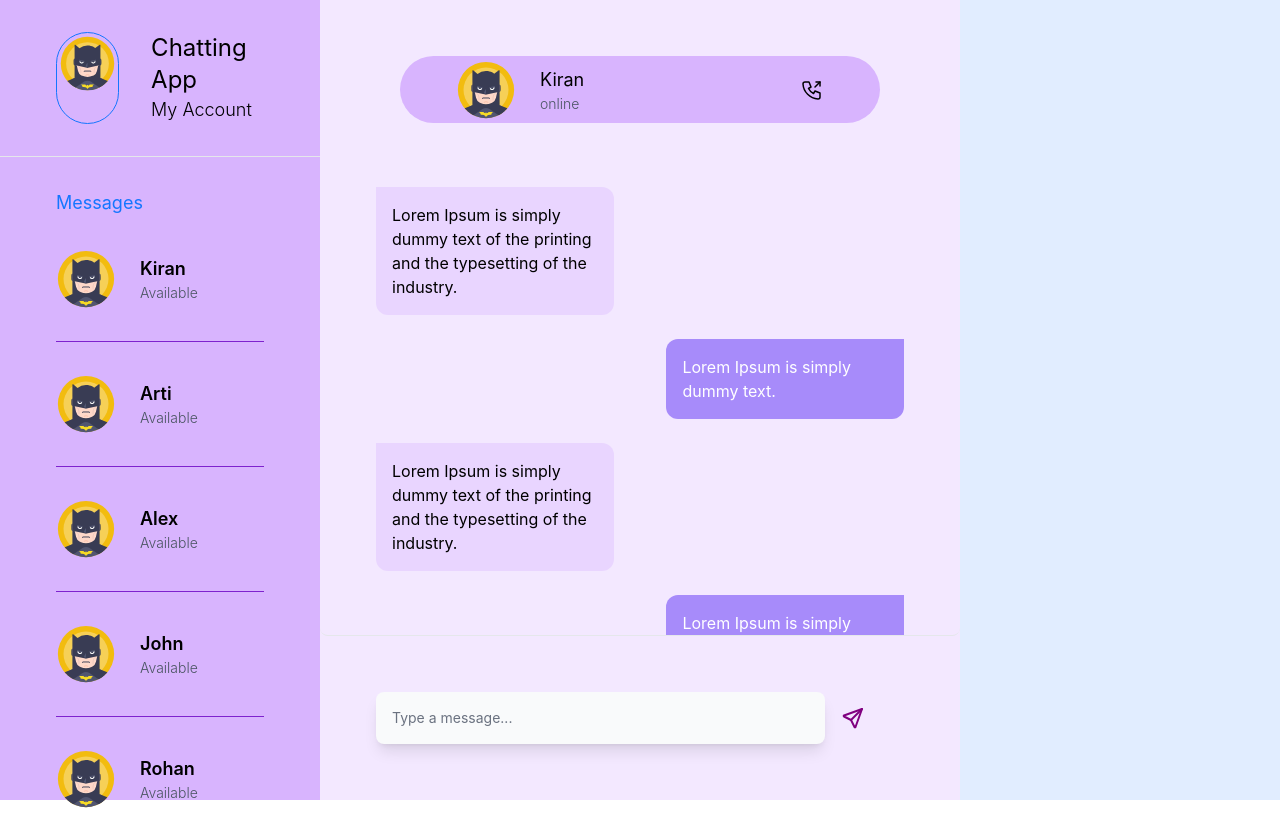
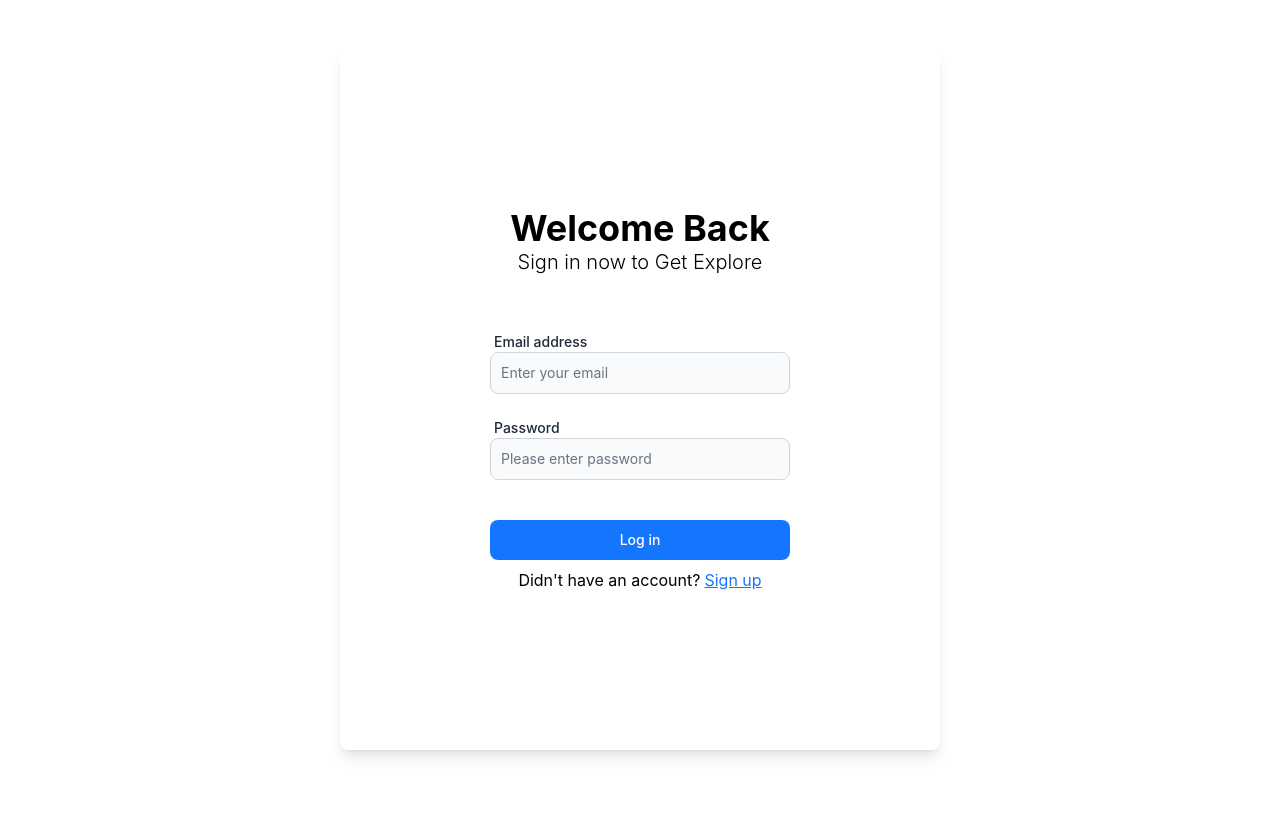
Before and after one commit to himanshupanwar13/Chat_App, a React (Create React App) app in the folder client/: page /users/sign_in in a window 1280 px wide. After the commit the page ends 800 px from the top, so only its background shows below. Built offline with nearby package versions, Linux system fonts and the light colour scheme.

Commit message:
new commit

```diff
--- a/client/package.json
+++ b/client/package.json
@@ -8,6 +8,7 @@
     "@testing-library/user-event": "^13.5.0",
     "react": "^18.3.1",
     "react-dom": "^18.3.1",
+    "react-router-dom": "^6.26.1",
     "react-scripts": "5.0.1",
     "web-vitals": "^2.1.4"
   },
@@ -36,6 +37,7 @@
     ]
   },
   "devDependencies": {
+    "@tailwindcss/forms": "^0.5.8",
     "tailwindcss": "^3.4.10"
   }
 }
--- a/client/src/App.js
+++ b/client/src/App.js
@@ -1,13 +1,16 @@
 import './App.css';
 import Dashboard from './modules/Dashboard';
 import Form from './modules/Form';
+import {Routes, Route} from 'react-router-dom'
 
 function App() {
   return (
-   <div className=" bg-[#e1edff] h-screen flex justify-center items-center">
-     {/* <Form/> */}
-    <Dashboard/>
-   </div>
+    <Routes>
+      <Route path='/' element={<Dashboard/>}/>
+      <Route path='/users/sign_in' element={<Form isSignInPage={true}/>}/>
+      <Route path='/users/sign_up' element={<Form isSignInPage={false}/>}/>
+    </Routes>
+
   );
 }
 
--- a/client/src/index.js
+++ b/client/src/index.js
@@ -3,12 +3,14 @@ import ReactDOM from 'react-dom/client';
 import './index.css';
 import App from './App';
 import reportWebVitals from './reportWebVitals';
-
+import {BrowserRouter} from 'react-router-dom'
 
 const root = ReactDOM.createRoot(document.getElementById('root'));
 root.render(
   <React.StrictMode>
-    <App />
+    <BrowserRouter>
+      <App />
+    </BrowserRouter>
   </React.StrictMode>
 );
 
--- a/client/src/modules/Dashboard/index.js
+++ b/client/src/modules/Dashboard/index.js
@@ -3,7 +3,7 @@ import Input from "../../components/input"
 const Dashboard = () => {
   const contacts = [
     {
-      name: 'Kiran',
+      name: 'Rajpal',
       status: 'Available',
       img: Avatar
     },
@@ -34,10 +34,10 @@ const Dashboard = () => {
     }
   ]
   return (
-    <div className='w-screen flex'>
+    <div className='w-screen flex overflow-x-hidden'>
 
 <div className='w-[25%] h-screen bg-purple-300'>
-<div className='flex item-center my-8 mx-14'>
+<div className='flex items-center my-8 mx-14'>
   <div className='border border-primary p-[2px] rounded-full'>
     <img alt="logo" src={Avatar} width={75} height={75} />
   </div>
@@ -48,7 +48,7 @@ const Dashboard = () => {
 </div>
 <hr />
 <div className='mx-14 mt-8 overflow-y-scroll sidebar-scrollable  h-[calc(100vh-160px)]'>
-  <div className='text-primary text-lg'>Messages</div>
+  <div className='text-primary text-xl font-semibold'>Messages</div>
   <div>
     {contacts.map(({ name, status, img }) => (
       <div className='flex items-center py-8 border-b border-b-purple-700' key={name}>
@@ -65,10 +65,10 @@ const Dashboard = () => {
 </div>
 </div>
       <div className='w-[50%] h-screen bg-purple-100 flex flex-col items-center'>
-        <div className='w-[75%] bg-purple-300 h-[80px] mt-14 rounded-full flex items-center px-14 mb-2'>
+        <div className='w-[75%] bg-purple-300 h-[80px] my-14 rounded-full flex items-center px-14 mb-2'>
           <div className='cursor-pointer'><img alt="logo" src={Avatar} width={60} height={60} /></div>
           <div className='ml-6 mr-auto'>
-            <h3 className='text-lg'>Kiran</h3>
+            <h3 className='text-lg'>Rajpal</h3>
             <p className='text-sm font-light text-gray-600'>online</p>
           </div>
           <div className='cursor-pointer'>
@@ -80,48 +80,52 @@ const Dashboard = () => {
             </svg>
           </div>
         </div>
-        <div className='h-[75%] w-full overflow-auto rounded-lg border-b custom-scrollbar'>
+        <div className='h-[75%] w-full overflow-auto rounded-lg shadow-sm  custom-scrollbar'>
           <div className='p-14'>
-            <div className='max-w-[45%] bg-purple-200 rounded-b-xl rounded-tr-xl p-4 mb-6'>
+            <div className='max-w-[40%] bg-purple-200 rounded-b-xl rounded-tr-xl p-4 mb-6'>
               Lorem Ipsum is simply dummy text of the printing and the typesetting of the industry.
             </div>
-            <div className='max-w-[45%] bg-violet-400 rounded-b-xl rounded-tl-xl ml-auto p-4 text-white mb-6'>
+            <div className='max-w-[40%] bg-violet-400 rounded-b-xl rounded-tl-xl ml-auto p-4 text-white mb-6'>
               Lorem Ipsum is simply dummy text.
             </div>
-            <div className='max-w-[45%] bg-purple-200 rounded-b-xl rounded-tr-xl p-4 mb-6'>
+            <div className='max-w-[40%] bg-purple-200 rounded-b-xl rounded-tr-xl p-4 mb-6'>
               Lorem Ipsum is simply dummy text of the printing and the typesetting of the industry.
             </div>
-            <div className='max-w-[45%] bg-violet-400 rounded-b-xl rounded-tl-xl ml-auto p-4 text-white mb-6'>
+            <div className='max-w-[40%] bg-violet-400 rounded-b-xl rounded-tl-xl ml-auto p-4 text-white mb-6'>
               Lorem Ipsum is simply dummy text.
             </div>
-            <div className='max-w-[45%] bg-purple-200 rounded-b-xl rounded-tr-xl p-4 mb-6'>
+            <div className='max-w-[40%] bg-purple-200 rounded-b-xl rounded-tr-xl p-4 mb-6'>
               Lorem Ipsum is simply dummy text of the printing and the typesetting of the industry.
             </div>
-            <div className='max-w-[45%] bg-violet-400 rounded-b-xl rounded-tl-xl ml-auto p-4 text-white'>
+            <div className='max-w-[40%] bg-violet-400 rounded-b-xl rounded-tl-xl ml-auto p-4 text-white'>
               Lorem Ipsum is simply dummy text.
             </div>
-            <div className='max-w-[45%] bg-purple-200 rounded-b-xl rounded-tr-xl p-4 mb-6'>
+            <div className='max-w-[40%] bg-purple-200 rounded-b-xl rounded-tr-xl p-4 mb-6'>
               Lorem Ipsum is simply dummy text of the printing and the typesetting of the industry.
             </div>
-            <div className='max-w-[45%] bg-violet-400 rounded-b-xl rounded-tl-xl ml-auto p-4 text-white'>
+            <div className='max-w-[40%] bg-violet-400 rounded-b-xl rounded-tl-xl ml-auto p-4 text-white'>
               Lorem Ipsum is simply dummy text.
             </div>
+
           </div>
         </div>
         <div className='p-14 w-full flex items-center'>
-          <div className='w-[85%]'>
-            <Input placeholder='Type a message...' className='w-full p-4 border-0 shadow-lg rounded-full bg-black focus:ring-0 focus:border-0' />
+          <div className='w-[75%]'>
+            <Input placeholder='Type a message...' className='w-full p-4 border-0 shadow-lg rounded-full bg-black focus:ring-purple-300 focus:border-0' />
           </div>
-          <div className='ml-4'>
-            <svg xmlns="http://www.w3.org/2000/svg" width="24" height="24" viewBox="0 0 24 24" fill="none" stroke="purple" strokeWidth="2" strokeLinecap="round" strokeLinejoin="round" className="icon icon-tabler icon-tabler-send">
+          <div className='ml-4 p-2 cursor-pointer bg-white rounded-full'>
+            <svg xmlns="http://www.w3.org/2000/svg" width="30" height="30" viewBox="0 0 24 24" fill="none" stroke="purple" strokeWidth="2" strokeLinecap="round" strokeLinejoin="round" className="icon icon-tabler icon-tabler-send">
               <path stroke="none" d="M0 0h24v24H0z" fill="none" />
               <path d="M10 14l11 -11" />
               <path d="M21 3l-6.5 18a.55 .55 0 0 1 -1 0l-3.5 -7l-7 -3.5a.55 .55 0 0 1 0 -1l18 -6.5" />
             </svg>
           </div>
+          <div className='ml-4 p-2 cursor-pointer bg-white rounded-full'>
+          <svg  xmlns="http://www.w3.org/2000/svg"  width="30"  height="30"  viewBox="0 0 24 24"  fill="none"  stroke="purple"  stroke-width="2"  stroke-linecap="round"  stroke-linejoin="round"  class="icon icon-tabler icons-tabler-outline icon-tabler-paperclip"><path stroke="none" d="M0 0h24v24H0z" fill="none"/><path d="M15 7l-6.5 6.5a1.5 1.5 0 0 0 3 3l6.5 -6.5a3 3 0 0 0 -6 -6l-6.5 6.5a4.5 4.5 0 0 0 9 9l6.5 -6.5" /></svg>
+          </div>
         </div>
       </div>
-      <div className='w-[25%] h-screen'></div>
+      <div className='w-[25%] h-screen bg-purple-300'></div>
     </div>
   )
 }
--- a/client/src/modules/Form/index.js
+++ b/client/src/modules/Form/index.js
@@ -13,7 +13,8 @@ const Form = ({
   })
 
   return (
-    <div className="bg-white w-[600px] h-[700px] shadow-lg rounded-lg flex flex-col justify-center items-center">
+    <div className="bg-light h-screen flex justify-center items-center">
+      <div className="bg-white w-[600px] h-[700px] shadow-lg rounded-lg flex flex-col justify-center items-center">
       <div className="text-4xl font-bold">Welcome {isSignInPage && "Back"}</div>
       <div className="text-xl font-light mb-14">{isSignInPage? "Sign in now to Get Explore" : "Sign up now to Get Started" }</div>
 
@@ -24,7 +25,8 @@ const Form = ({
       <Button type="submit" label={isSignInPage? "Log in" : "Sign Up"} className="w-full mb-2"/></form>
 
       <div>{isSignInPage? "Didn't have an account?" : "Already have an account?" }<span className="text-primary cursor-pointer underline ml-1">{isSignInPage? "Sign up" : "Log in"}</span></div>
-    </div>
+    </div></div>
+
   )
 }
 
```
Also changed, not shown: 1 other file (tests, documents, lock files or other folders).
